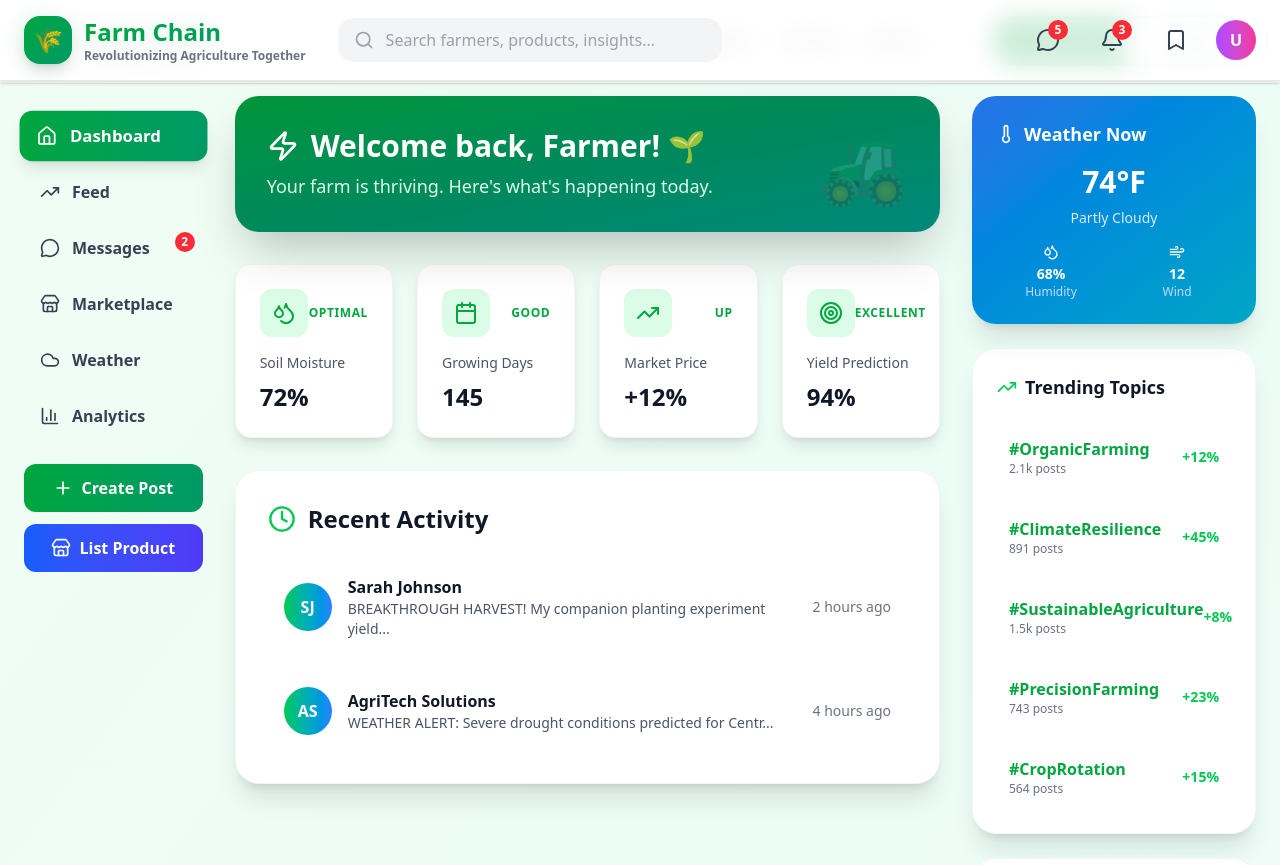
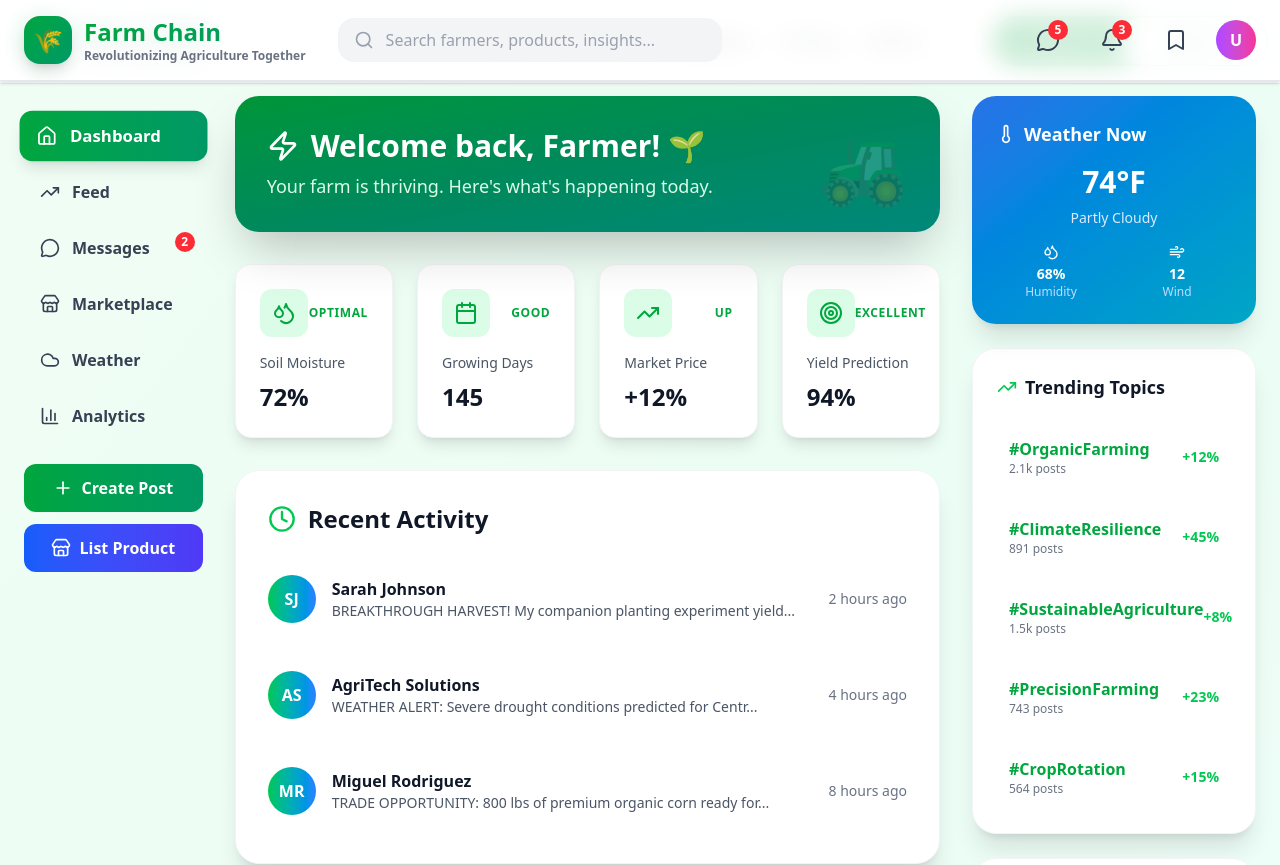
Before and after one commit to Pero4l/FARM_CHAIN_FRONTEND, a Next.js app: page / in a window 1280 px wide. Shown: the top 865 px of the page. Built offline with nearby package versions, Linux system fonts and the light colour scheme.

Commit message:
adjusted the recent activity

```diff
--- a/app/components/main/farmchain.tsx
+++ b/app/components/main/farmchain.tsx
@@ -735,10 +735,10 @@ const FarmChain: React.FC = () => {
                     Recent Activity
                   </h3>
                   <div className="space-y-4">
-                    {posts.slice(0, 2).map((post) => (
+                    {posts.slice(0, 3).map((post) => (
                       <div
                         key={post.id}
-                        className="flex items-center space-x-4 p-4 hover:bg-gray-50 rounded-2xl transition-colors cursor-pointer"
+                        className="flex items-center space-x-4 py-4 hover:bg-gray-50 rounded-2xl transition-colors cursor-pointer"
                       >
                         <div className="w-12 h-12 bg-gradient-to-r from-green-500 to-blue-500 rounded-full flex items-center justify-center text-white font-bold">
                           {post.avatar}
```
